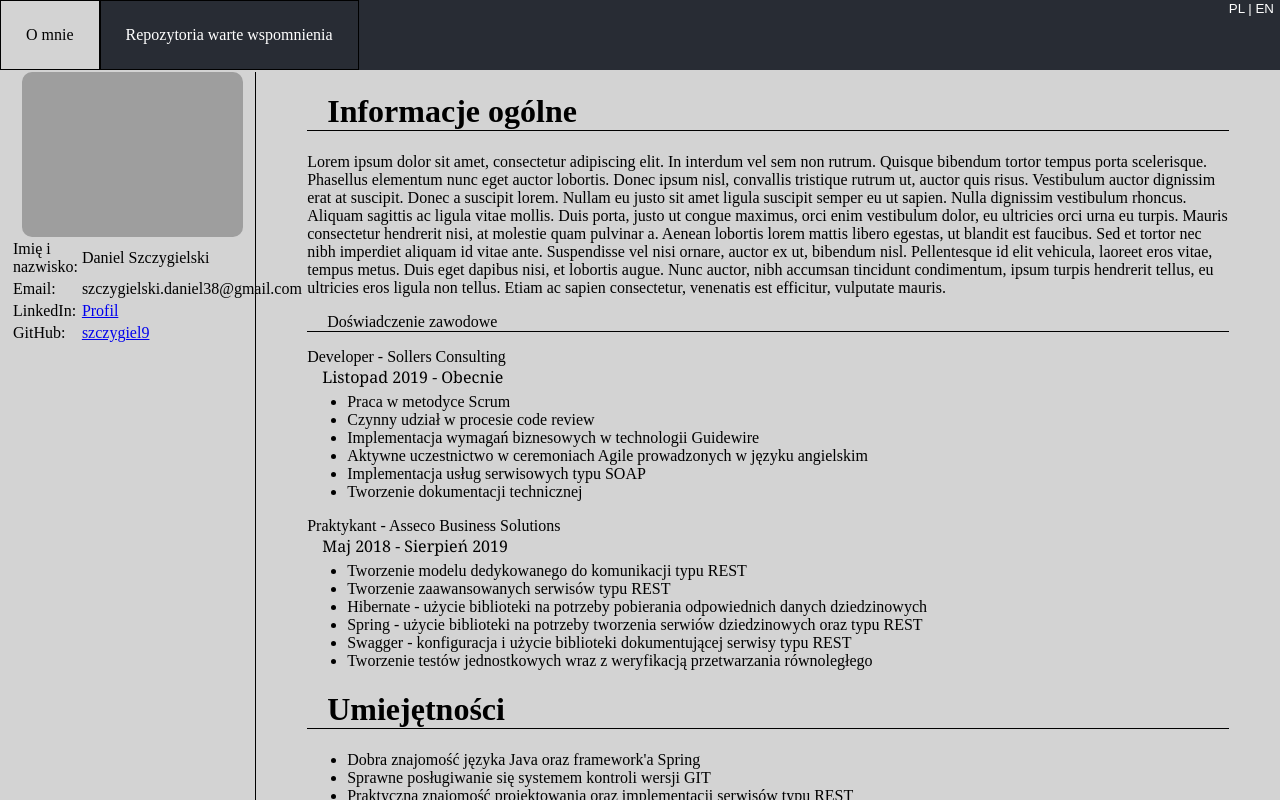
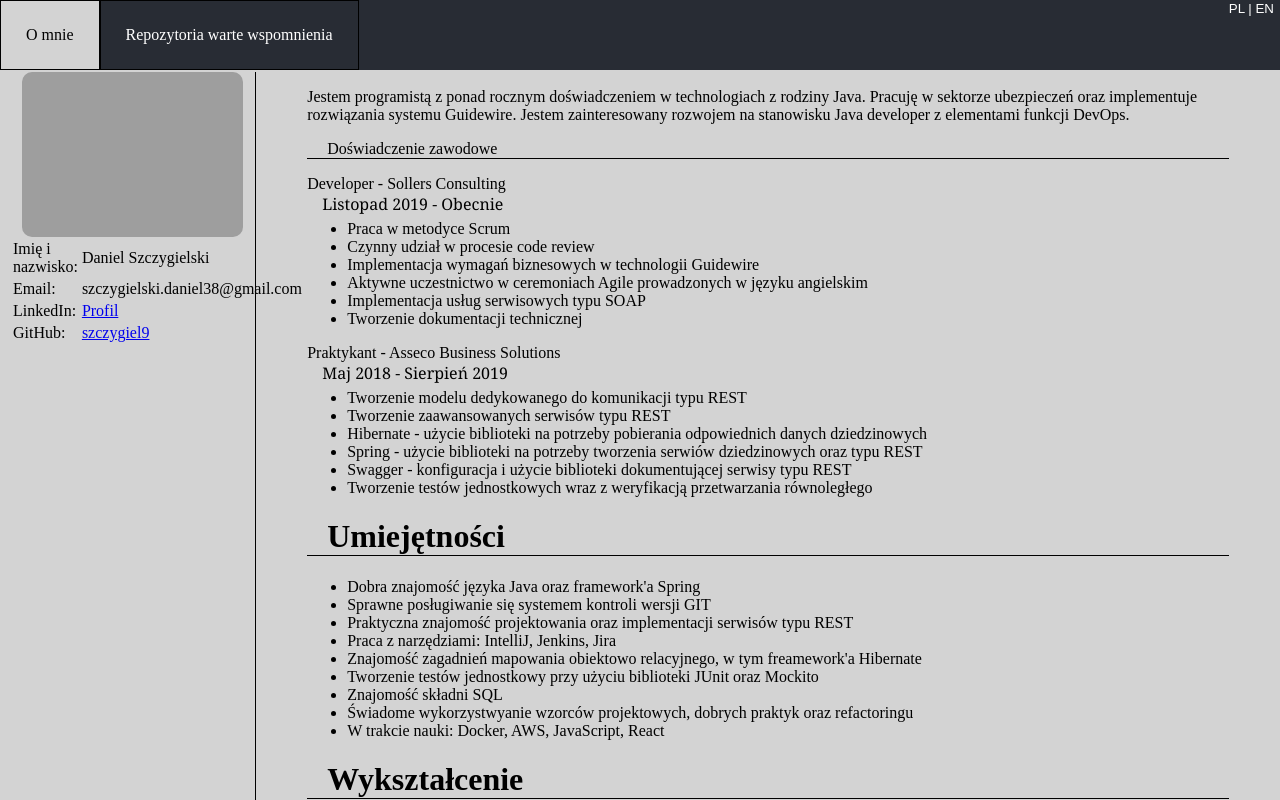
Before and after one commit to Szczygiel9/Protfolio, a React (Create React App) app: page / in a window 1280 px wide. Shown: the top 800 px of the page. Built offline with nearby package versions, Linux system fonts and the light colour scheme.

Commit message:
Injected summary object

```diff
--- a/src/components/Description.js
+++ b/src/components/Description.js
@@ -1,12 +1,11 @@
 import React from 'react';
+import Summary from "../data/Summary";
 
 const Description = () => {
     return (
         <div className='section'>
-            <h1 className='section-title'>Informacje ogólne</h1>
-            <p>
-                Lorem ipsum dolor sit amet, consectetur adipiscing elit. In interdum vel sem non rutrum. Quisque bibendum tortor tempus porta scelerisque. Phasellus elementum nunc eget auctor lobortis. Donec ipsum nisl, convallis tristique rutrum ut, auctor quis risus. Vestibulum auctor dignissim erat at suscipit. Donec a suscipit lorem. Nullam eu justo sit amet ligula suscipit semper eu ut sapien.
-                Nulla dignissim vestibulum rhoncus. Aliquam sagittis ac ligula vitae mollis. Duis porta, justo ut congue maximus, orci enim vestibulum dolor, eu ultricies orci urna eu turpis. Mauris consectetur hendrerit nisi, at molestie quam pulvinar a. Aenean lobortis lorem mattis libero egestas, ut blandit est faucibus. Sed et tortor nec nibh imperdiet aliquam id vitae ante. Suspendisse vel nisi ornare, auctor ex ut, bibendum nisl. Pellentesque id elit vehicula, laoreet eros vitae, tempus metus. Duis eget dapibus nisi, et lobortis augue. Nunc auctor, nibh accumsan tincidunt condimentum, ipsum turpis hendrerit tellus, eu ultricies eros ligula non tellus. Etiam ac sapien consectetur, venenatis est efficitur, vulputate mauris.
+            <p className='summary'>
+                {Summary}
             </p>
         </div>
     );
```
